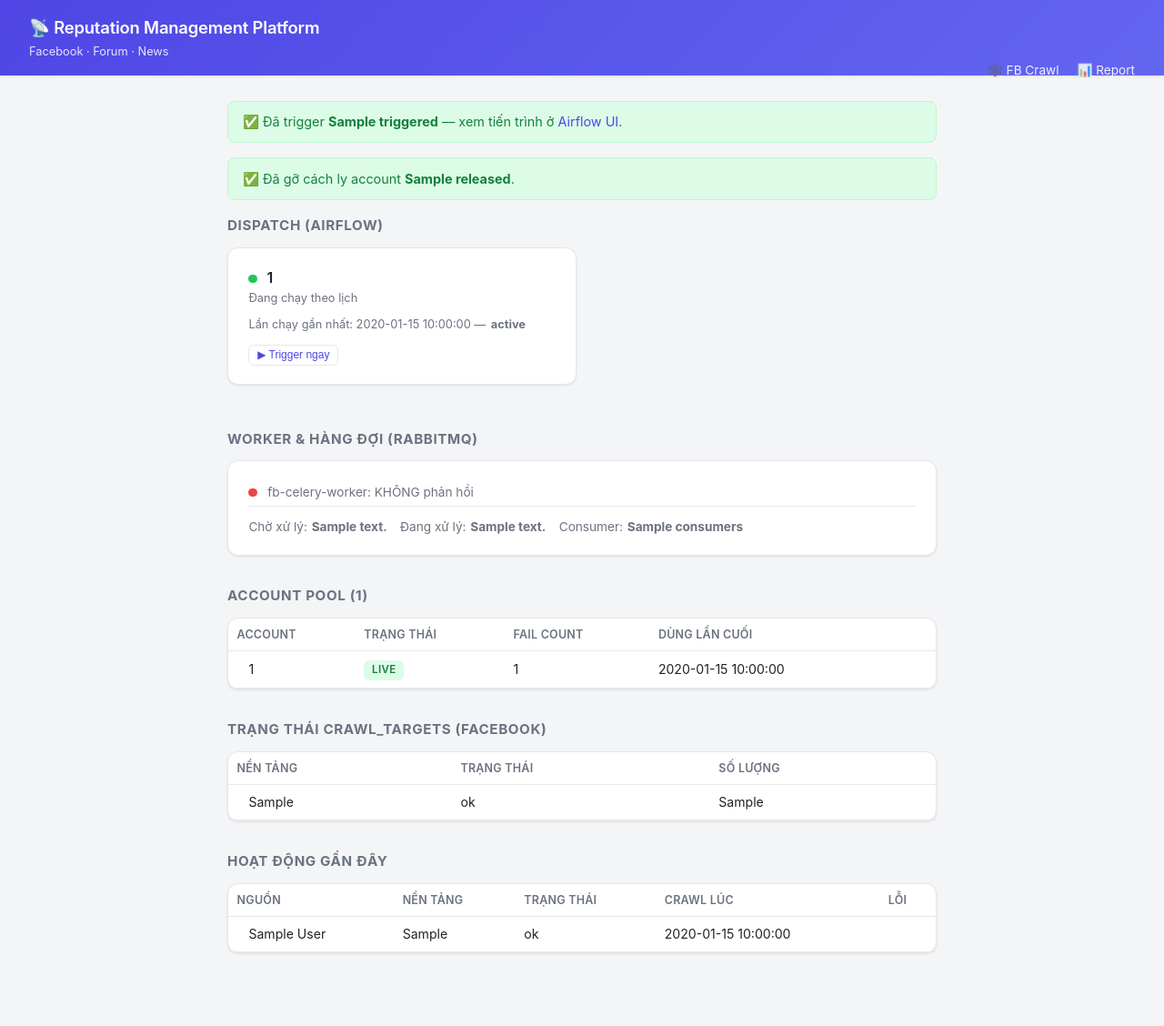
After one commit to ctkai01/clawler_platform, a FastAPI app: template platform_app/dashboard/templates/fb_crawl_status.html in a window 1280 px wide. The commit adds this page. Shown: the whole page at 91% size. Run offline with FastAPI, Linux system fonts and the light colour scheme; the template is opened without the code that fills it: most values are stand-ins (such as "Sample title", 1, 10 or a date in 2020).

Commit message:
Add FB crawl monitoring dashboard page
Replaces ad-hoc docker/psql checks with one page showing DAG status, worker
liveness, RabbitMQ queue depth, account pool state, and recent crawl
activity, plus inline trigger and release-checkpoint actions.

Co-Authored-By: Claude Sonnet 5 <noreply@anthropic.com>

```diff
--- a/platform_app/dashboard/app.py
+++ b/platform_app/dashboard/app.py
@@ -101,9 +101,9 @@ def update_classify_mode(mode: str = Form(...)) -> RedirectResponse:
 
 
 @app.post("/trigger")
-def trigger_dag(dag_id: str = Form(...)) -> RedirectResponse:
+def trigger_dag(dag_id: str = Form(...), next: str = Form(default="/")) -> RedirectResponse:
     if dag_id not in CRAWL_DAGS:
-        return RedirectResponse(f"/?trigger_error=DAG không hợp lệ: {dag_id}", status_code=303)
+        return RedirectResponse(f"{next}?trigger_error=DAG không hợp lệ: {dag_id}", status_code=303)
     auth = (AIRFLOW_API_USER, AIRFLOW_API_PASSWORD)
     try:
         with httpx.Client(auth=auth, timeout=15.0) as client:
@@ -118,8 +118,125 @@ def trigger_dag(dag_id: str = Form(...)) -> RedirectResponse:
                 json={},
             ).raise_for_status()
     except httpx.HTTPError as exc:
-        return RedirectResponse(f"/?trigger_error=Trigger {dag_id} thất bại: {exc}", status_code=303)
-    return RedirectResponse(f"/?triggered={dag_id}", status_code=303)
+        return RedirectResponse(f"{next}?trigger_error=Trigger {dag_id} thất bại: {exc}", status_code=303)
+    return RedirectResponse(f"{next}?triggered={dag_id}", status_code=303)
+
+
+FB_DAG_IDS = ("facebook_groups_crawl", "facebook_pages_crawl")
+
+
+@app.get("/fb-crawl", response_class=HTMLResponse)
+def fb_crawl_status(
+    request: Request,
+    triggered: str | None = Query(default=None),
+    trigger_error: str | None = Query(default=None),
+    released: str | None = Query(default=None),
+) -> HTMLResponse:
+    """Gộp mọi tín hiệu sức khoẻ của flow crawl FB (DAG dispatch, worker
+    Celery, hàng đợi RabbitMQ, account pool, trạng thái crawl_targets) vào
+    1 trang — thay cho việc kiểm tra tay qua nhiều lệnh `docker compose
+    exec`/`psql`/`celery inspect` mỗi lần. Mỗi nguồn dữ liệu bọc try/except
+    riêng để 1 nguồn tạm thời lỗi không làm vỡ cả trang."""
+    auth = (AIRFLOW_API_USER, AIRFLOW_API_PASSWORD)
+    dag_status = []
+    for dag_id in FB_DAG_IDS:
+        entry: dict = {"dag_id": dag_id, "is_paused": None, "last_run_state": None, "last_run_at": None, "error": None}
+        try:
+            with httpx.Client(auth=auth, timeout=10.0) as client:
+                dag_resp = client.get(f"{AIRFLOW_API_BASE}/api/v1/dags/{dag_id}")
+                dag_resp.raise_for_status()
+                entry["is_paused"] = dag_resp.json()["is_paused"]
+                runs_resp = client.get(
+                    f"{AIRFLOW_API_BASE}/api/v1/dags/{dag_id}/dagRuns",
+                    params={"limit": 1, "order_by": "-start_date"},
+                )
+                runs_resp.raise_for_status()
+                runs = runs_resp.json().get("dag_runs", [])
+                if runs:
+                    entry["last_run_state"] = runs[0]["state"]
+                    entry["last_run_at"] = runs[0]["start_date"]
+        except httpx.HTTPError as exc:
+            entry["error"] = str(exc)
+        dag_status.append(entry)
+
+    worker_alive = False
+    worker_error: str | None = None
+    try:
+        from platform_app.crawlers.celery_app import app as fb_celery_app
+
+        worker_alive = bool(fb_celery_app.control.ping(timeout=2.0))
+    except Exception as exc:  # noqa: BLE001 - trạng thái hiển thị, không cần phân loại lỗi
+        worker_error = str(exc)
+
+    queue_info: dict | None = None
+    queue_error: str | None = None
+    try:
+        resp = httpx.get(
+            "http://rabbitmq:15672/api/queues/%2f/fb_crawl",
+            auth=("fbcrawl", "fbcrawl"),
+            timeout=5.0,
+        )
+        resp.raise_for_status()
+        data = resp.json()
+        queue_info = {
+            "messages_ready": data.get("messages_ready", 0),
+            "messages_unacknowledged": data.get("messages_unacknowledged", 0),
+            "consumers": data.get("consumers", 0),
+        }
+    except httpx.HTTPError as exc:
+        queue_error = str(exc)
+
+    with get_pool().connection() as conn:
+        accounts = conn.execute(
+            "SELECT id, status, fail_count, last_used_at FROM fb_accounts ORDER BY status, id"
+        ).fetchall()
+        target_breakdown = conn.execute(
+            """
+            SELECT platform_type, last_status, count(*) AS n
+            FROM crawl_targets
+            WHERE platform_type IN ('facebook_group', 'facebook_page') AND enabled
+            GROUP BY platform_type, last_status
+            ORDER BY platform_type, last_status
+            """
+        ).fetchall()
+        recent_activity = conn.execute(
+            """
+            SELECT id, platform_type, display_name, last_status, last_crawled_at, last_error
+            FROM crawl_targets
+            WHERE platform_type IN ('facebook_group', 'facebook_page')
+            ORDER BY last_crawled_at DESC NULLS LAST
+            LIMIT 20
+            """
+        ).fetchall()
+
+    return templates.TemplateResponse(
+        request,
+        "fb_crawl_status.html",
+        {
+            "dag_status": dag_status,
+            "worker_alive": worker_alive,
+            "worker_error": worker_error,
+            "queue_info": queue_info,
+            "queue_error": queue_error,
+            "accounts": accounts,
+            "target_breakdown": target_breakdown,
+            "recent_activity": recent_activity,
+            "triggered": triggered,
+            "trigger_error": trigger_error,
+            "released": released,
+        },
+    )
+
+
+@app.post("/fb-crawl/release-checkpoint")
+def fb_crawl_release_checkpoint(account_key: str = Form(...)) -> RedirectResponse:
+    from platform_app.crawlers.account_pool import AccountPool
+
+    try:
+        AccountPool().release_checkpoint(account_key)
+    except Exception as exc:  # noqa: BLE001 - hiển thị lỗi cho người vận hành, không cần phân loại
+        return RedirectResponse(f"/fb-crawl?trigger_error=Gỡ cách ly {account_key} thất bại: {exc}", status_code=303)
+    return RedirectResponse(f"/fb-crawl?released={account_key}", status_code=303)
 
 
 @app.get("/documents/{document_id}", response_class=HTMLResponse)
--- a/platform_app/dashboard/templates/base.html
+++ b/platform_app/dashboard/templates/base.html
@@ -159,6 +159,18 @@
         .report-table { width: 100%; border-collapse: collapse; font-size: 0.88rem; }
         .report-table th, .report-table td { text-align: left; padding: 0.5rem 0.6rem; border-bottom: 1px solid var(--border); }
         .report-table th { color: var(--muted); font-weight: 600; font-size: 0.78rem; text-transform: uppercase; letter-spacing: 0.02em; }
+
+        .status-dot { display: inline-block; width: 0.6rem; height: 0.6rem; border-radius: 50%; margin-right: 0.4rem; vertical-align: middle; }
+        .status-dot-green { background: #22c55e; }
+        .status-dot-red { background: #ef4444; }
+        .status-dot-gray { background: #9ca3af; }
+        .status-grid { display: grid; grid-template-columns: 1fr 1fr; gap: 0.75rem; }
+        .status-inline-form { display: inline; }
+        .status-inline-form button {
+            background: none; border: 1px solid var(--border); border-radius: 6px; color: var(--primary);
+            font-size: 0.75rem; padding: 0.2rem 0.55rem; cursor: pointer;
+        }
+        .status-inline-form button:hover { border-color: var(--primary); background: #eef2ff; }
     </style>
 </head>
 <body>
@@ -168,6 +180,7 @@
         <div class="subtitle">Facebook · Forum · News</div>
     </a>
     <a href="/report" style="float:right; font-size:0.85rem; opacity:0.9;">📊 Report</a>
+    <a href="/fb-crawl" style="float:right; font-size:0.85rem; opacity:0.9; margin-right:1.25rem;">🕸️ FB Crawl</a>
 </div>
 <main>
 {% block content %}{% endblock %}
--- /dev/null
+++ b/platform_app/dashboard/templates/fb_crawl_status.html
@@ -0,0 +1,140 @@
+{% extends "base.html" %}
+{% block title %}Giám sát crawl Facebook{% endblock %}
+{% block content %}
+<meta http-equiv="refresh" content="30">
+
+{% if triggered %}
+<div class="flash flash-ok">✅ Đã trigger <strong>{{ triggered }}</strong> — xem tiến trình ở <a href="http://localhost:8081" target="_blank" rel="noopener">Airflow UI</a>.</div>
+{% endif %}
+{% if released %}
+<div class="flash flash-ok">✅ Đã gỡ cách ly account <strong>{{ released }}</strong>.</div>
+{% endif %}
+{% if trigger_error %}
+<div class="flash flash-error">⚠️ {{ trigger_error }}</div>
+{% endif %}
+
+<h3 style="margin-top:0;">Dispatch (Airflow)</h3>
+<div class="status-grid">
+    {% for d in dag_status %}
+    <div class="card">
+        <div style="font-weight:600;">
+            {% if d.error %}
+            <span class="status-dot status-dot-gray"></span>
+            {% elif d.is_paused %}
+            <span class="status-dot status-dot-gray"></span>
+            {% else %}
+            <span class="status-dot status-dot-green"></span>
+            {% endif %}
+            {{ d.dag_id }}
+        </div>
+        {% if d.error %}
+        <div class="meta">Không lấy được trạng thái: {{ d.error }}</div>
+        {% else %}
+        <div class="meta">{{ 'Đang tạm dừng (paused)' if d.is_paused else 'Đang chạy theo lịch' }}</div>
+        <div class="meta">
+            Lần chạy gần nhất:
+            {% if d.last_run_at %}{{ d.last_run_at }} — <strong>{{ d.last_run_state }}</strong>{% else %}chưa có{% endif %}
+        </div>
+        {% endif %}
+        <form class="status-inline-form" action="/trigger" method="post" style="margin-top:0.5rem;">
+            <input type="hidden" name="dag_id" value="{{ d.dag_id }}">
+            <input type="hidden" name="next" value="/fb-crawl">
+            <button type="submit">▶ Trigger ngay</button>
+        </form>
+    </div>
+    {% endfor %}
+</div>
+
+<h3>Worker &amp; hàng đợi (RabbitMQ)</h3>
+<div class="card">
+    <div class="stats" style="border-top:none; padding-top:0;">
+        <span class="stat">
+            {% if worker_alive %}
+            <span class="status-dot status-dot-green"></span>fb-celery-worker: đang sống
+            {% else %}
+            <span class="status-dot status-dot-red"></span>fb-celery-worker: KHÔNG phản hồi{% if worker_error %} ({{ worker_error }}){% endif %}
+            {% endif %}
+        </span>
+    </div>
+    <div class="stats">
+        {% if queue_info %}
+        <span class="stat">Chờ xử lý: <strong>{{ queue_info.messages_ready }}</strong></span>
+        <span class="stat">Đang xử lý: <strong>{{ queue_info.messages_unacknowledged }}</strong></span>
+        <span class="stat">Consumer: <strong>{{ queue_info.consumers }}</strong></span>
+        {% else %}
+        <span class="stat">Không lấy được số liệu RabbitMQ{% if queue_error %}: {{ queue_error }}{% endif %}</span>
+        {% endif %}
+    </div>
+</div>
+
+<h3>Account pool ({{ accounts|length }})</h3>
+<div class="card" style="padding:0;">
+    <table class="report-table" style="margin:0;">
+        <thead>
+        <tr><th>Account</th><th>Trạng thái</th><th>Fail count</th><th>Dùng lần cuối</th><th></th></tr>
+        </thead>
+        <tbody>
+        {% for a in accounts %}
+        <tr>
+            <td style="padding-left:1.4rem;">{{ a.id }}</td>
+            <td>
+                {% if a.status == 'LIVE' %}
+                <span class="badge badge-sentiment-positive">LIVE</span>
+                {% else %}
+                <span class="badge badge-sentiment-negative">CHECKPOINT</span>
+                {% endif %}
+            </td>
+            <td>{{ a.fail_count }}</td>
+            <td>{{ a.last_used_at or '—' }}</td>
+            <td style="padding-right:1.4rem;">
+                {% if a.status != 'LIVE' %}
+                <form class="status-inline-form" action="/fb-crawl/release-checkpoint" method="post">
+                    <input type="hidden" name="account_key" value="{{ a.id }}">
+                    <button type="submit">Gỡ cách ly</button>
+                </form>
+                {% endif %}
+            </td>
+        </tr>
+        {% endfor %}
+        </tbody>
+    </table>
+</div>
+
+<h3>Trạng thái crawl_targets (Facebook)</h3>
+<div class="card" style="padding:0;">
+    <table class="report-table" style="margin:0;">
+        <thead>
+        <tr><th>Nền tảng</th><th>Trạng thái</th><th>Số lượng</th></tr>
+        </thead>
+        <tbody>
+        {% for row in target_breakdown %}
+        <tr>
+            <td style="padding-left:1.4rem;">{{ row.platform_type }}</td>
+            <td>{{ row.last_status or '(chưa crawl)' }}</td>
+            <td>{{ row.n }}</td>
+        </tr>
+        {% endfor %}
+        </tbody>
+    </table>
+</div>
+
+<h3>Hoạt động gần đây</h3>
+<div class="card" style="padding:0;">
+    <table class="report-table" style="margin:0;">
+        <thead>
+        <tr><th>Nguồn</th><th>Nền tảng</th><th>Trạng thái</th><th>Crawl lúc</th><th>Lỗi</th></tr>
+        </thead>
+        <tbody>
+        {% for t in recent_activity %}
+        <tr>
+            <td style="padding-left:1.4rem;">{{ t.display_name or ('#' ~ t.id) }}</td>
+            <td>{{ t.platform_type }}</td>
+            <td>{{ t.last_status or '—' }}</td>
+            <td>{{ t.last_crawled_at or '—' }}</td>
+            <td style="max-width:260px; overflow:hidden; text-overflow:ellipsis; white-space:nowrap;">{{ t.last_error or '' }}</td>
+        </tr>
+        {% endfor %}
+        </tbody>
+    </table>
+</div>
+{% endblock %}
```
